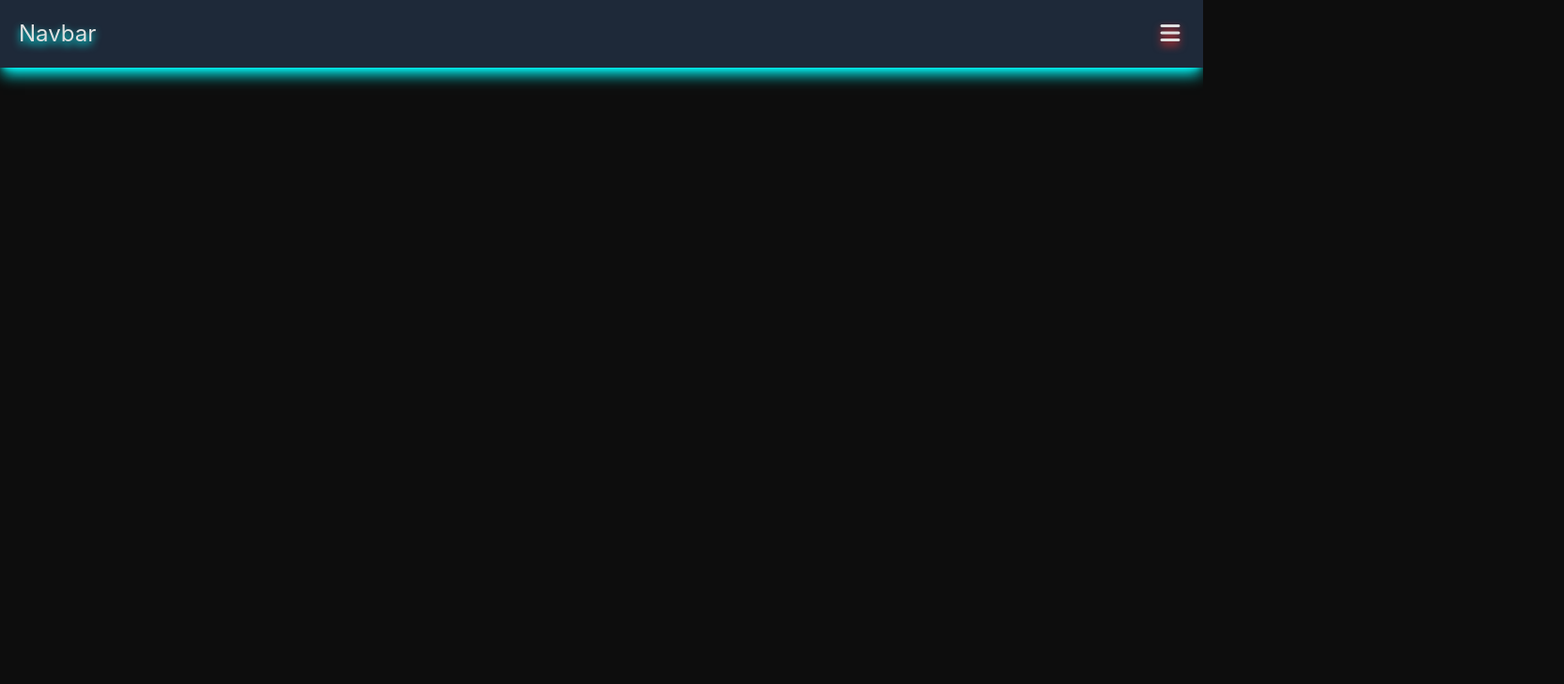
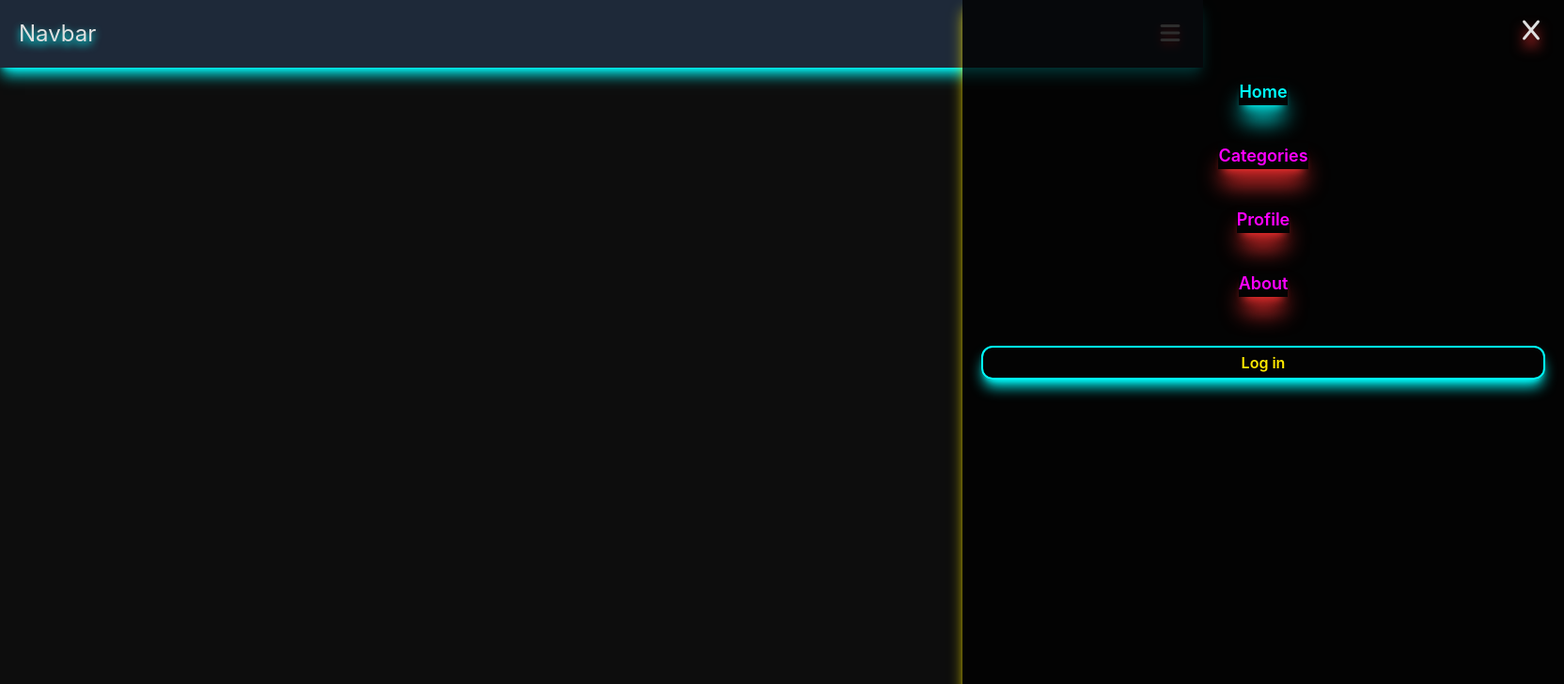
Before and after one commit to frontenddiego2d16/navbar-tutorial, a React (Vite) app: page / in a window 1280 px wide. Shown: the top 728 px of the page at 94% size, 1664 px wide, since content can reach past the window. Built offline with nearby package versions, Linux system fonts and the light colour scheme.

Commit message:
feat: hook useState para funcionalidad del navbar

```diff
--- a/src/components/Navbar/index.jsx
+++ b/src/components/Navbar/index.jsx
@@ -4,6 +4,9 @@ import { useState } from "react";
 
 
 function Navbar() {
+
+  const [isOpen, setIsOpen] = useState(false);
+  const [isSelect, setIsSelect] = useState('Home')
 
   const Links = [
     { id: 1, name: 'Home' },
@@ -12,6 +15,14 @@ function Navbar() {
     { id: 4, name: 'About' },
   ]
 
+  const handleIsOpen = () => {
+    setIsOpen(!isOpen)
+  }
+
+  const handleSelect = (text) => {
+    setIsSelect(text)
+  }
+
   return (
     <>
       <header className="bg-gray-800 flex justify-between p-5 shadow-lg shadow-secondary relative">
@@ -19,27 +30,42 @@ function Navbar() {
           Navbar
         </h2>
 
-        <div className="drop-shadow-lg drop-shadow-alert text-2xl">
+        <div className="drop-shadow-lg drop-shadow-alert text-2xl"
+          onClick={handleIsOpen}
+        >
           <i className="fa-solid fa-bars"></i>
         </div>
 
-        <nav className="p-5 absolute top-0 right-0 w-1/2 h-screen bg-black/80 shadow-lg shadow-accent  flex-col gap-10 hidden"
+        <nav className={
+          `p-5 absolute top-0 right-0 w-1/2 h-screen bg-black/80 shadow-lg shadow-accent flex flex-col gap-10 transition-all ease-in-out duration-500 ${isOpen ? 'translate-x-0' : 'translate-x-96'}`}
         >
-          <div className="flex justify-end drop-shadow-xl drop-shadow-alert text-2xl">
+
+          <div className="flex justify-end drop-shadow-xl drop-shadow-alert text-2xl"
+            onClick={handleIsOpen}
+          >
             <i className="fa-solid fa-x"></i>
           </div>
 
-          <ul className="flex flex-col items-center gap-5 text-lg">
+          <ul className="flex flex-col items-center gap-10 text-lg">
             {
               Links.map(link =>
-                <li key={link.name} className="text-primary text-shadow-2xs text-shadow-secondary">
+                <li key={link.name}
+                  className=
+                  {`shadow-xl font-semibold
+                  ${isSelect === link.name ?
+                      'text-secondary shadow-secondary'
+                      :
+                      'text-primary shadow-alert'}
+                  `}
+                  onClick={() => handleSelect(link.name)}
+                >
                   <NavbarList name={link.name} />
                 </li>
               )
             }
           </ul>
 
-          <button>
+          <button className="mt-3 text-accent rounded-xl border-2 border-secondary py-1 px-2 font-semibold shadow-lg shadow-secondary">
             Log in
           </button>
         </nav>
```
